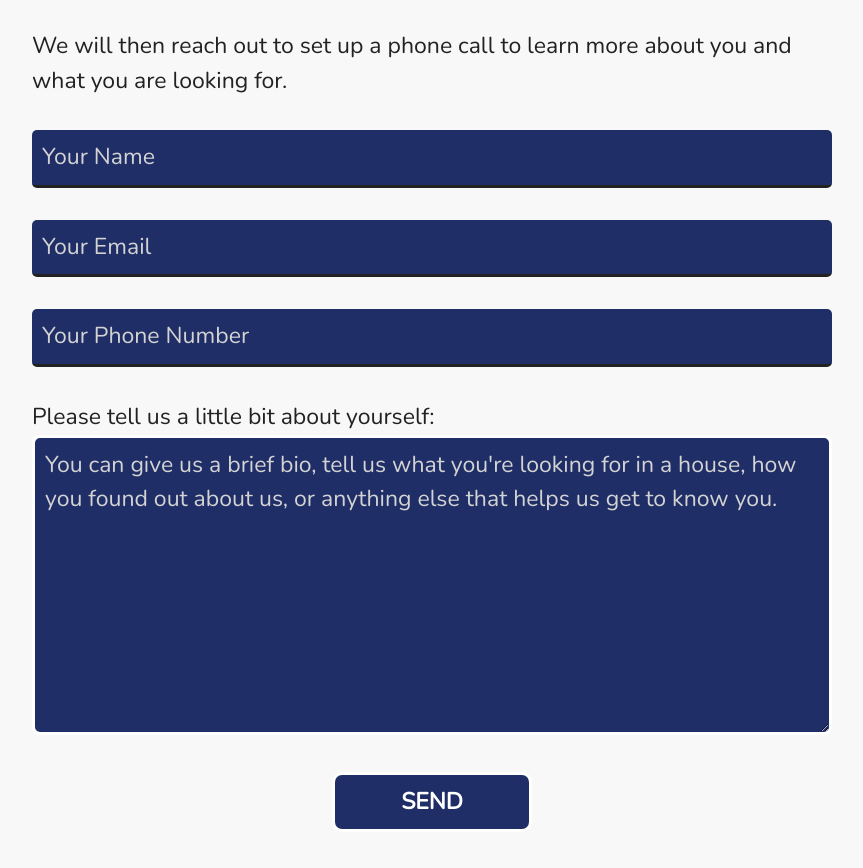
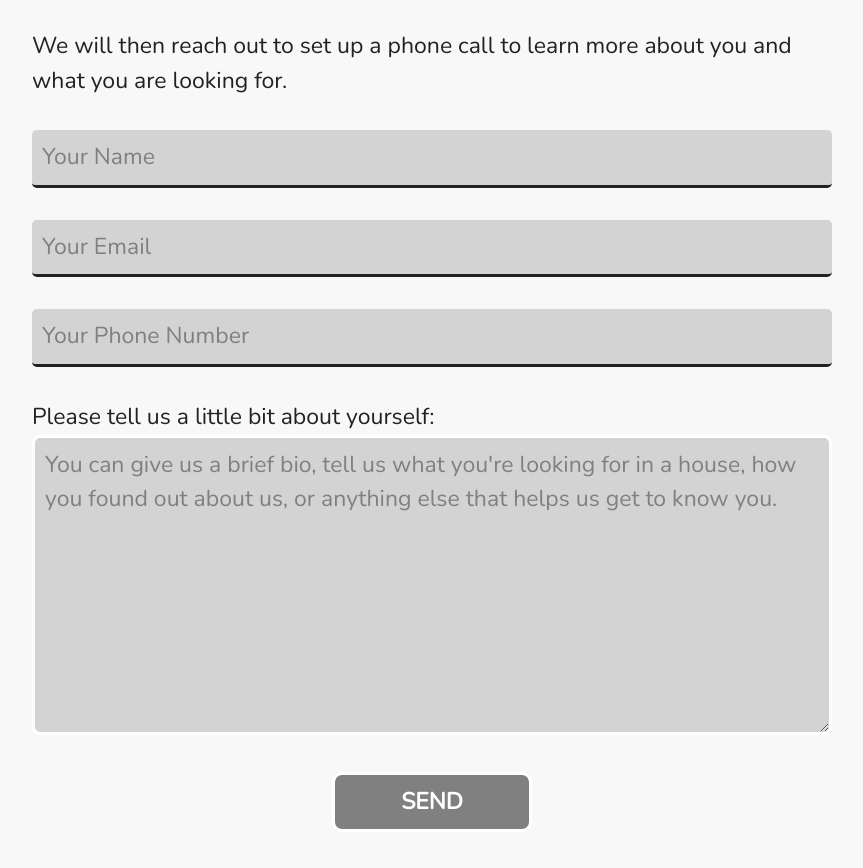
Before and after one commit to ahussain3/thevillagenyc, a plain HTML site: page index.html in a window 1280 px wide. Shown: the part 7901-8769 px from the top of the page, without its empty margins (208-1071 px from the left). Drawn offline with nearby package versions, Linux system fonts and the light colour scheme.

Commit message:
Fix the colors on the contact form.

```diff
--- a/css/core.css
+++ b/css/core.css
@@ -205,13 +205,13 @@ section {
     border: none;
     border-radius: 5px;
     padding: 10px;
-    background-color: #1F2E66;
+    background-color: lightgrey;
     border-bottom: 3px solid;
     outline: none;
   }
 
   input::placeholder {
-    color: lightgrey;
+    color: grey;
   }
 
   textarea {
@@ -221,13 +221,13 @@ section {
     margin : 0 0 1vmax 0;
     border: 3px solid white;
     border-radius: 8px;
-    background-color: #1F2E66;
+    background-color: lightgrey;
     padding: 10px;
     outline: none
   }
 
   textarea::placeholder {
-    color: lightgrey;
+    color: grey;
   }
 
   button {
@@ -236,7 +236,7 @@ section {
     border: 3px solid white;
     border-radius: 10px;
     padding: 10px;
-    background-color: #1F2E66;
+    background-color: grey;
     color: white;
     outline: none;
     text-align: center;
@@ -250,8 +250,8 @@ section {
   }
 
   button:hover {
-    background-color: white;
-    color: #1F2E66;
+    background-color: black;
+    color: lightgrey;
   }
 
   select {
```
